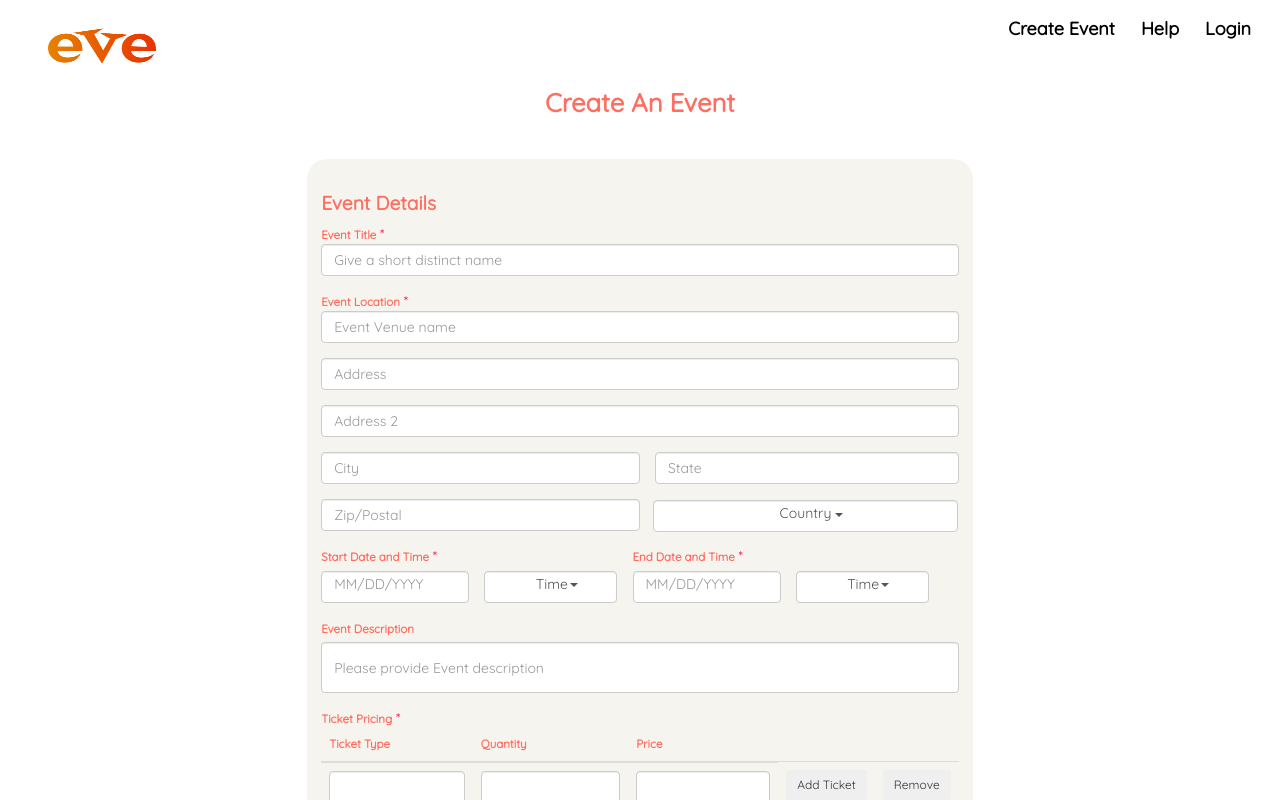
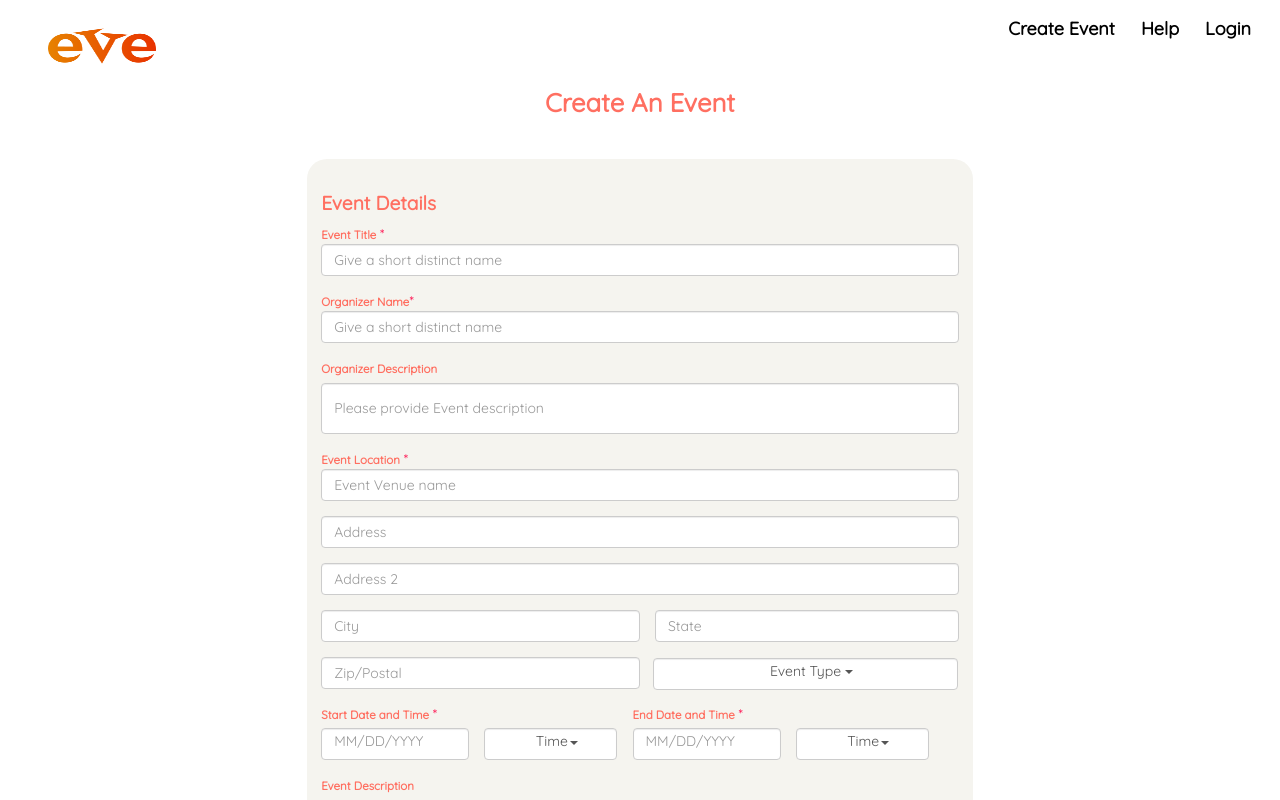
Before and after one commit to darrylferdinands/Eve, a React (Create React App) app in the folder eve-frontend/: page /eventcreation in a window 1280 px wide. Shown: the top 800 px of the page. Built offline with nearby package versions, Linux system fonts and the light colour scheme; no server answers.

Commit message:
Changes in Event Creation File

```diff
--- a/eve-frontend/src/Components/EventCreation/eventCreation.js
+++ b/eve-frontend/src/Components/EventCreation/eventCreation.js
@@ -7,7 +7,7 @@ import "./eventCreation.css";
 
 class EventCreation extends Component {
   state = {
-    country:"Country",
+    EventType:"Event Type",
     rows: [{}]
   };
   handleChange = idx => (e) => {
@@ -69,6 +69,31 @@ class EventCreation extends Component {
                       name="eventTitle"
                     />
                   </div>
+
+                  <div className="form-group">
+                  <h7 className="eventTitile">Organizer Name</h7><span className="required">*</span>
+                  <input
+                      type="text"
+                      //onChange={e => onChange(e)}
+                      className="form-control login-email"
+                      id="exampleInputEmail1"
+                      placeholder="Give a short distinct name"
+                      name="eventTitle"
+                    />
+                  </div>
+
+                  <div className="form-group">
+                      <label className="control-label eventTitile" for="date">Organizer Description</label>
+                        <input
+                          type="text"
+                          //onChange={e => onChange(e)}
+                          className="form-control login-email eventDescription"
+                          id="exampleInputEmail1"
+                          placeholder="Please provide Event description"
+                          name="eventdescription"
+                        />
+                    </div>
+
                   <div className="form-group">
                     <h7 className="eventTitile">Event Location</h7> <span className="required">*</span>
                     <input
@@ -134,22 +159,19 @@ class EventCreation extends Component {
                     </div>
                     <div className="btn btn-group col-md-6 country-btnn">
                       <button type="button" className="form-control login-email dropdown-toggle country-btnn" data-toggle="dropdown" aria-haspopup="true" aria-expanded="false">
-                        {this.state.country} <span class="caret"></span>
+                        {this.state.EventType} <span class="caret"></span>
                       </button>
                       <ul className="dropdown-menu scrollable-menu">
-                        <li className="col-md-12"><a href="#">United States</a></li>
-                        <li className="col-md-12"><a href="#">Australia</a></li>
-                        <li className="col-md-12"><a href="#">Canada</a></li>
-                        <li className="col-md-12"><a href="#">China</a></li>
-                        <li className="col-md-12"><a href="#">France</a></li>
-                        <li className="col-md-12"><a href="#">Germany</a></li>
-                        <li className="col-md-12"><a href="#">India</a></li>
-                        <li className="col-md-12"><a href="#">Japan</a></li>
-                        <li className="col-md-12"><a href="#">Nepal</a></li>
-                        <li className="col-md-12"><a href="#">Russia</a></li>
-                        <li className="col-md-12"><a href="#">Singapore</a></li>
-                        <li className="col-md-12"><a href="#">Spain</a></li>
-                        <li className="col-md-12"><a href="#">United Kingdom</a></li>
+                        <li className="col-md-12"><a href="#">Conferences</a></li>
+                        <li className="col-md-12"><a href="#">Job Fairs</a></li>
+                        <li className="col-md-12"><a href="#">Music</a></li>
+                        <li className="col-md-12"><a href="#">Product Launches</a></li>
+                        <li className="col-md-12"><a href="#">Reunions</a></li>
+                        <li className="col-md-12"><a href="#">Social</a></li>
+                        <li className="col-md-12"><a href="#">Sports</a></li>
+                        <li className="col-md-12"><a href="#">Technical</a></li>
+                        <li className="col-md-12"><a href="#">Trade Show/Expo</a></li>
+                        <li className="col-md-12"><a href="#">Worshops</a></li>
                       </ul>
                     </div>
 
```
Also changed, not shown: 2 other files (tests, documents, lock files or other folders).
